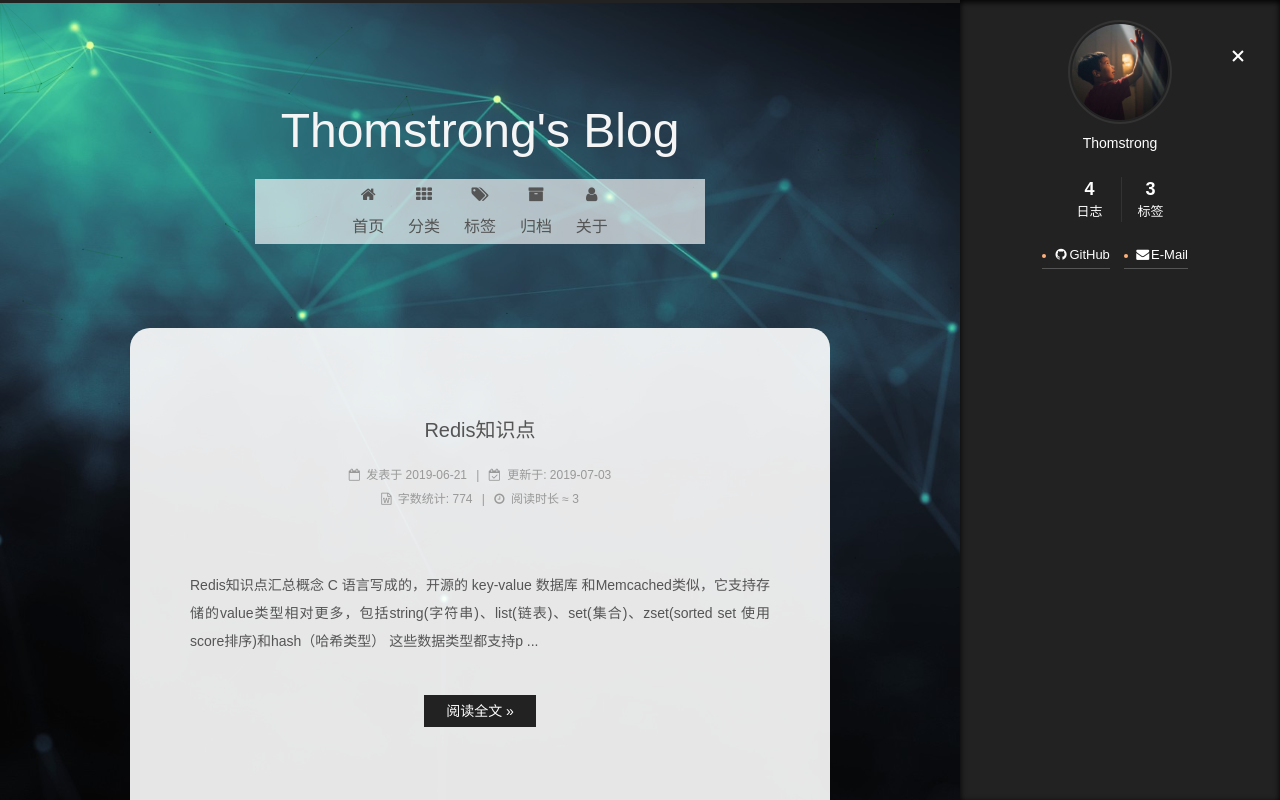
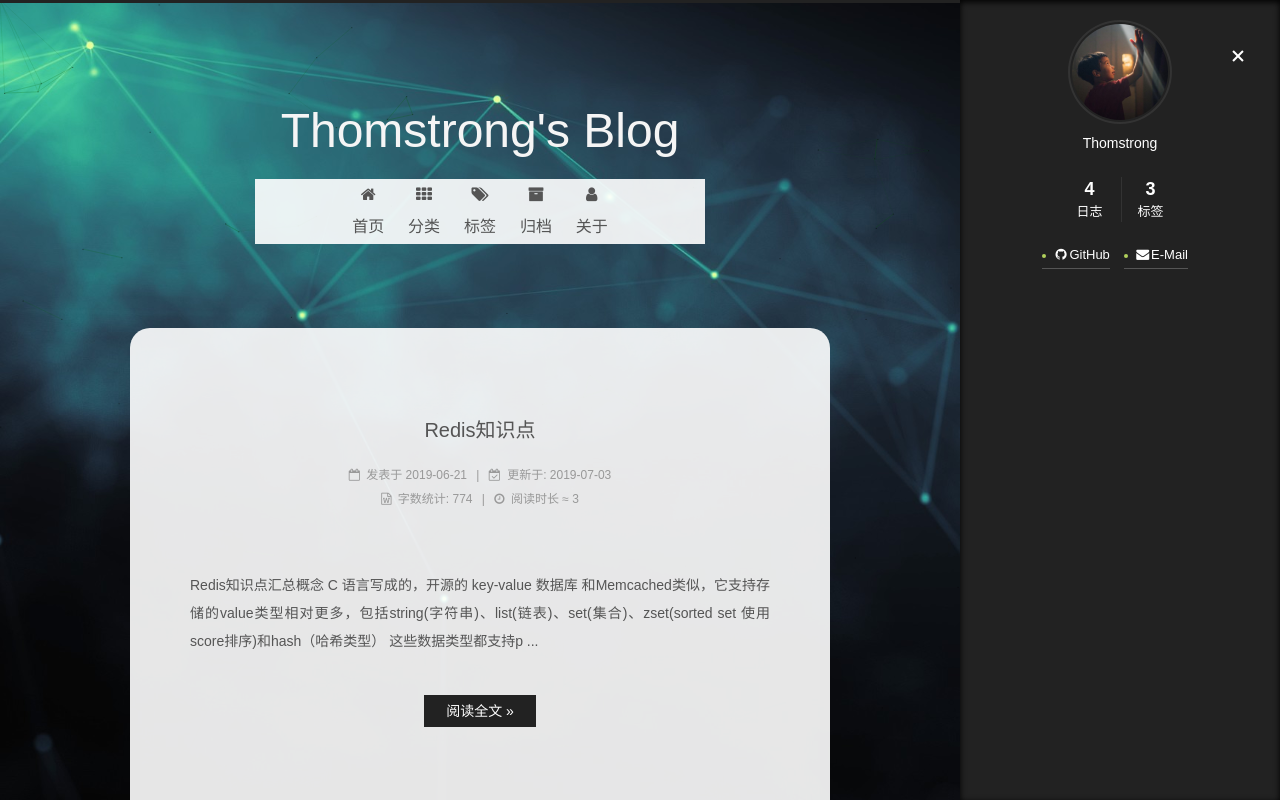
Before and after one commit to Thomstrong/Thomstrong.github.io, a plain HTML site: page index.html in a window 1280 px wide. Both pictures are taken after a click on the element 1238 px from the left and 57 px from the top of the page. Shown: the top 800 px of the page. Drawn offline with nearby package versions, Linux system fonts and the light colour scheme; some packages are replaced by stand-ins of ours; a script that the page names is missing; a web font is replaced by a local one.

Commit message:
Site updated: 2019-07-03 15:58:47

```diff
--- a/css/main.css
+++ b/css/main.css
@@ -1949,7 +1949,7 @@ pre .javascript .function {
   width: 4px;
   height: 4px;
   border-radius: 50%;
-  background: #ffb07a;
+  background: #b0d05b;
 }
 .links-of-blogroll {
   font-size: 13px;
@@ -2851,6 +2851,9 @@ body {
   padding: 30px 60px 30px 60px;
   background: rgba(255,255,255,0.9) none repeat scroll !important;
 }
+.menu {
+  background: rgba(255,255,255,0.9);
+}
 #sidebar {
   background-size: cover;
   background-position: center;
--- a/sitemap.xml
+++ b/sitemap.xml
@@ -30,14 +30,14 @@
   </url>
 
   <url>
-    <loc>https://thomstrong.github.io/categories/index.html</loc>
+    <loc>https://thomstrong.github.io/about/index.html</loc>
 
     <lastmod>2018-01-08T22:56:10.000Z</lastmod>
 
   </url>
 
   <url>
-    <loc>https://thomstrong.github.io/about/index.html</loc>
+    <loc>https://thomstrong.github.io/categories/index.html</loc>
 
     <lastmod>2018-01-08T22:56:10.000Z</lastmod>
 
```
